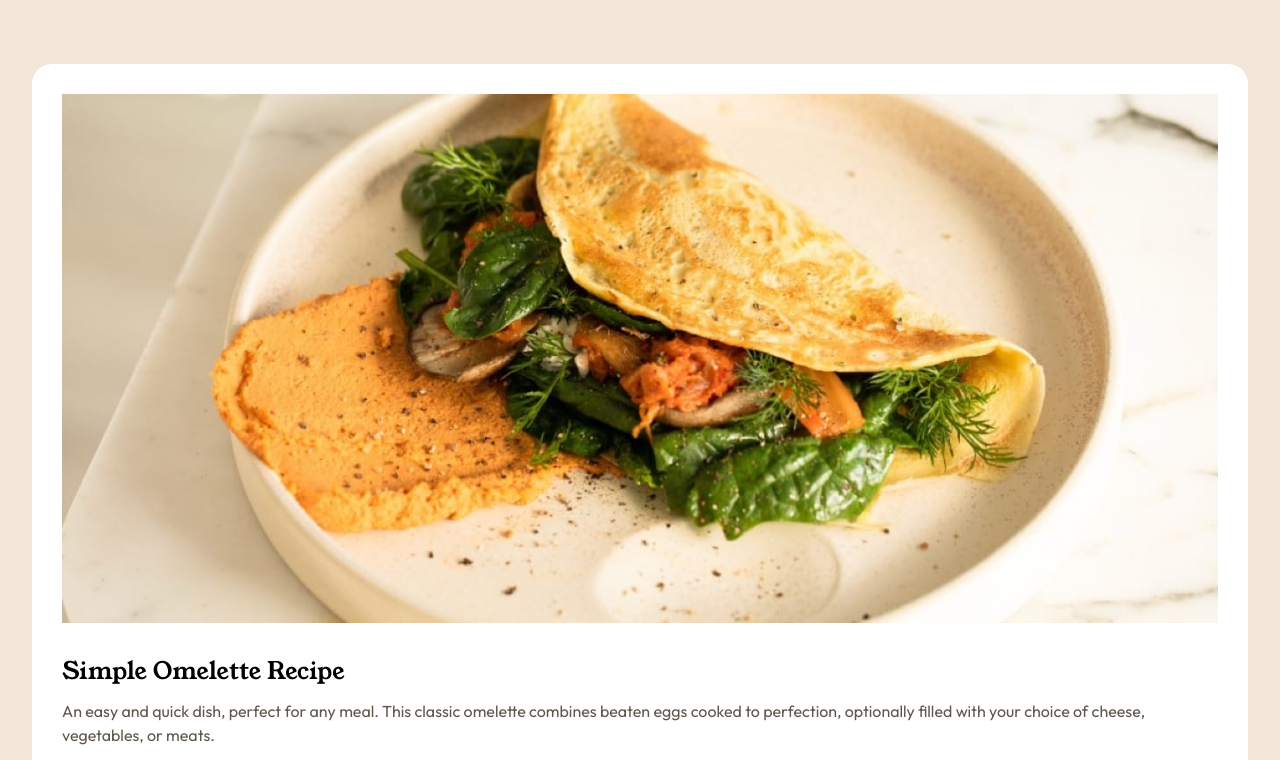
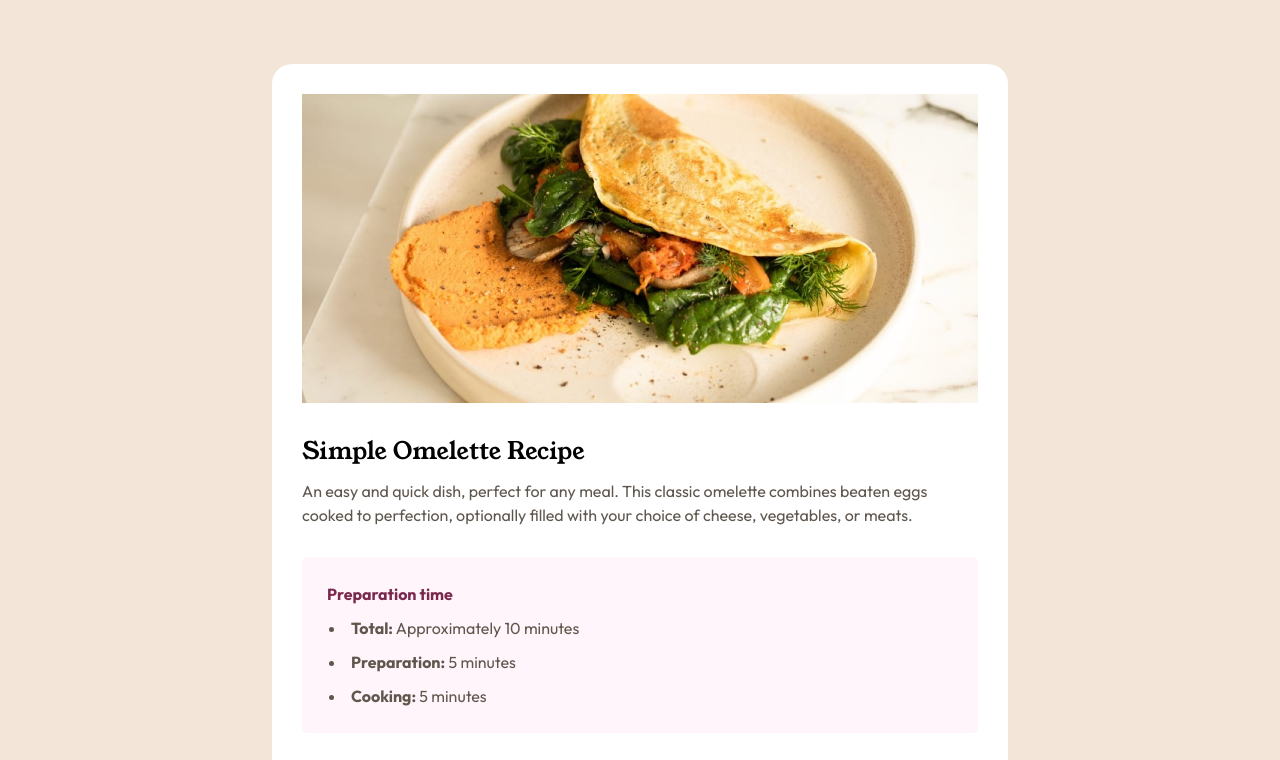
Before and after one commit to lawlawson/recipe-page, a plain HTML site: page index.html in a window 1280 px wide. Shown: the top 760 px of the page. Drawn offline with Linux system fonts and the light colour scheme.

Commit message:
fixed view on larger screens

```diff
--- a/style.css
+++ b/style.css
@@ -16,18 +16,16 @@
 
 body {
   background-color: var(--clr-eggshell);
-}
-
-img {
-  width: 100%;
-  object-fit: cover;
+  margin: 0 auto;
 }
 
 .container {
+  overflow: hidden;
   background-color: var(--clr-white);
-  /* margin: 0 auto; */
+  margin: 0 auto;
   padding: 0 30px;
   font-size: var(--fs);
+  max-width: 375px;
   font-family: 'Outfit', sans-serif;
 }
 
@@ -148,12 +146,13 @@ h1 {
 @media (min-width: 768px) {
   body {
     padding: 4rem 2rem;
+    margin: 0 auto;
   }
 
   .container {
     border-radius: 20px;
     margin: 0 auto;
     padding: 30px;
-    /* width: 736px; */
+    max-width: 736px;
   }
 }
```
